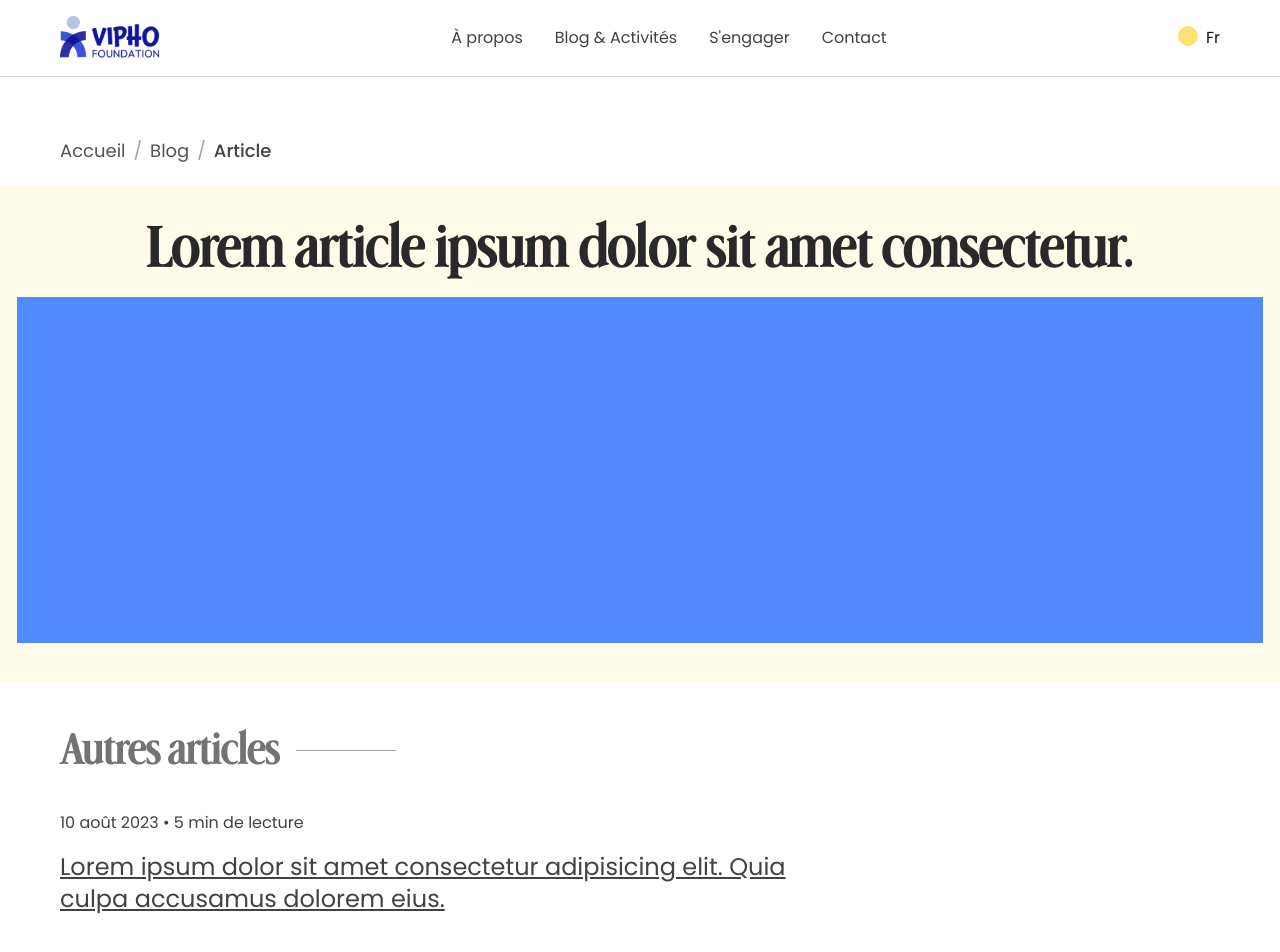
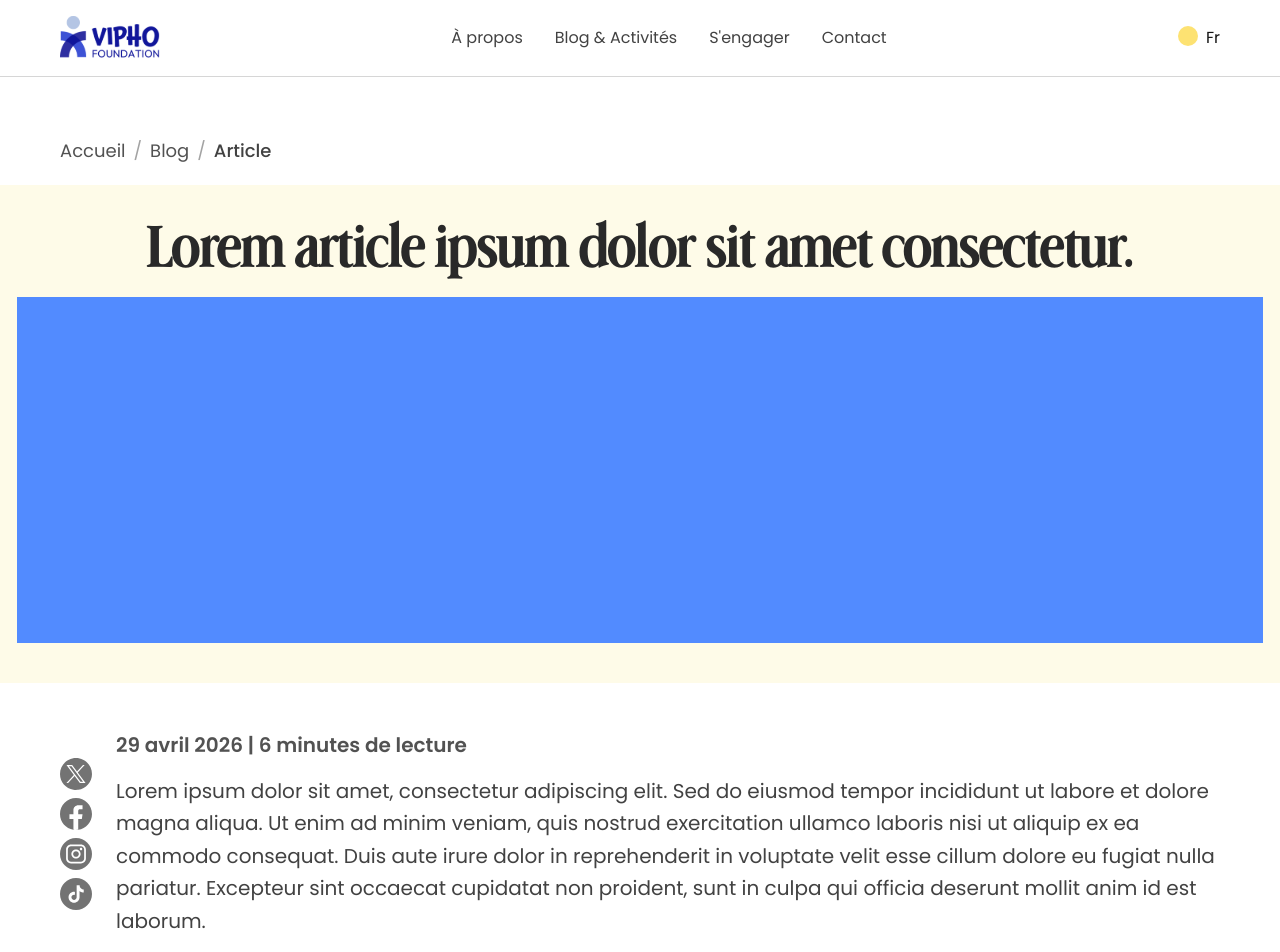
Before and after one commit to Salimkaneki/viphofoundation.com, a Next.js app: page /blog-et-activite/article in a window 1280 px wide. Shown: the top 952 px of the page. Built offline with nearby package versions, Linux system fonts and the light colour scheme.

Commit message:
feat: finalize article's page

```diff
--- a/app/(nav-pages)/blog-et-activite/article/page.tsx
+++ b/app/(nav-pages)/blog-et-activite/article/page.tsx
@@ -25,7 +25,40 @@ export default function ArticlePage() {
         <div className="bg-primary-400 w-311.5 h-86.5"></div>
       </section>
 
-      {/* Section secondaire */}
+      <section className="w-full px-15 py-12">
+        <div className="grid grid-cols-[auto_1fr] gap-6">
+          {/* Colonne réseaux sociaux */}
+          <div className="flex flex-col items-center justify-center space-y-4">
+            <div className="flex flex-col space-y-2">
+              <a href="#" className="text-gray-600 hover:text-primary-600 transition-colors">
+                <img src="/icons/x.svg" alt="X (Twitter)" className="w-8 h-8" />
+              </a>
+              <a href="#" className="text-gray-600 hover:text-primary-600 transition-colors">
+                <img src="/icons/facebook.svg" alt="Facebook" className="w-8 h-8" />
+              </a>
+              <a href="#" className="text-gray-600 hover:text-primary-600 transition-colors">
+                <img src="/icons/insta.svg" alt="Instagram" className="w-8 h-8" />
+              </a>
+              <a href="#" className="text-gray-600 hover:text-primary-600 transition-colors">
+                <img src="/icons/tiktok.svg" alt="TikTok" className="w-8 h-8" />
+              </a>
+            </div>
+          </div>
+
+          {/* Colonne contenu texte */}
+          <div className="flex flex-col space-y-4 text-xl">
+            <div className="text-gray-600 font-semibold">
+              29 avril 2026 | 6 minutes de lecture
+            </div>
+
+            <p className="text-gray-700 leading-relaxed">
+              Lorem ipsum dolor sit amet, consectetur adipiscing elit. Sed do eiusmod tempor incididunt ut labore et dolore magna aliqua. Ut enim ad minim veniam, quis nostrud exercitation ullamco laboris nisi ut aliquip ex ea commodo consequat. Duis aute irure dolor in reprehenderit in voluptate velit esse cillum dolore eu fugiat nulla pariatur. Excepteur sint occaecat cupidatat non proident, sunt in culpa qui officia deserunt mollit anim id est laborum.
+            </p>
+          </div>
+        </div>
+      </section>
+
+      {/* Section tertiaire */}
       <section className="w-full px-15 py-12">
         <div className="  text-gray-800">
           <SectionHeader title= "Autres articles"/>
```
